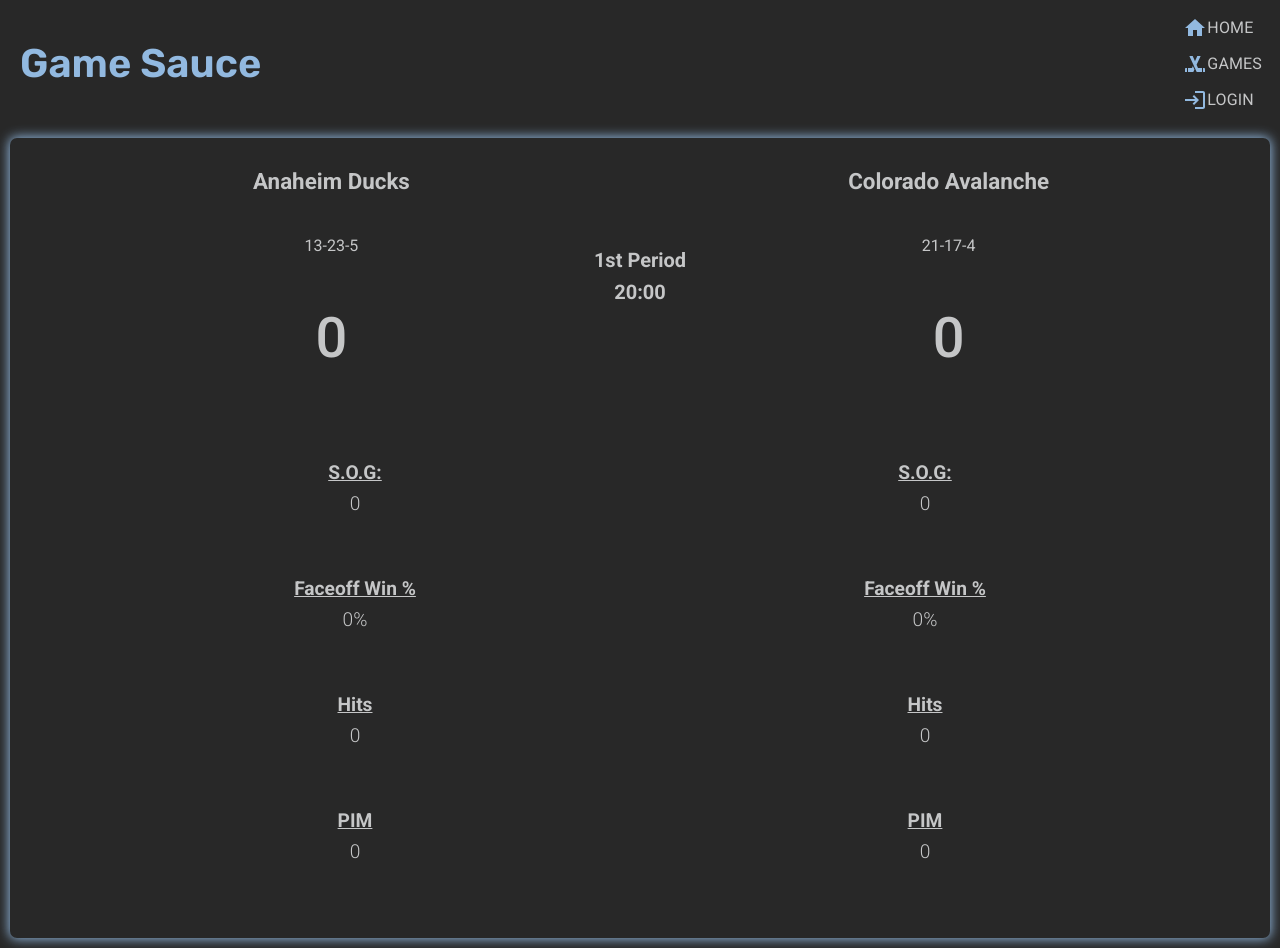
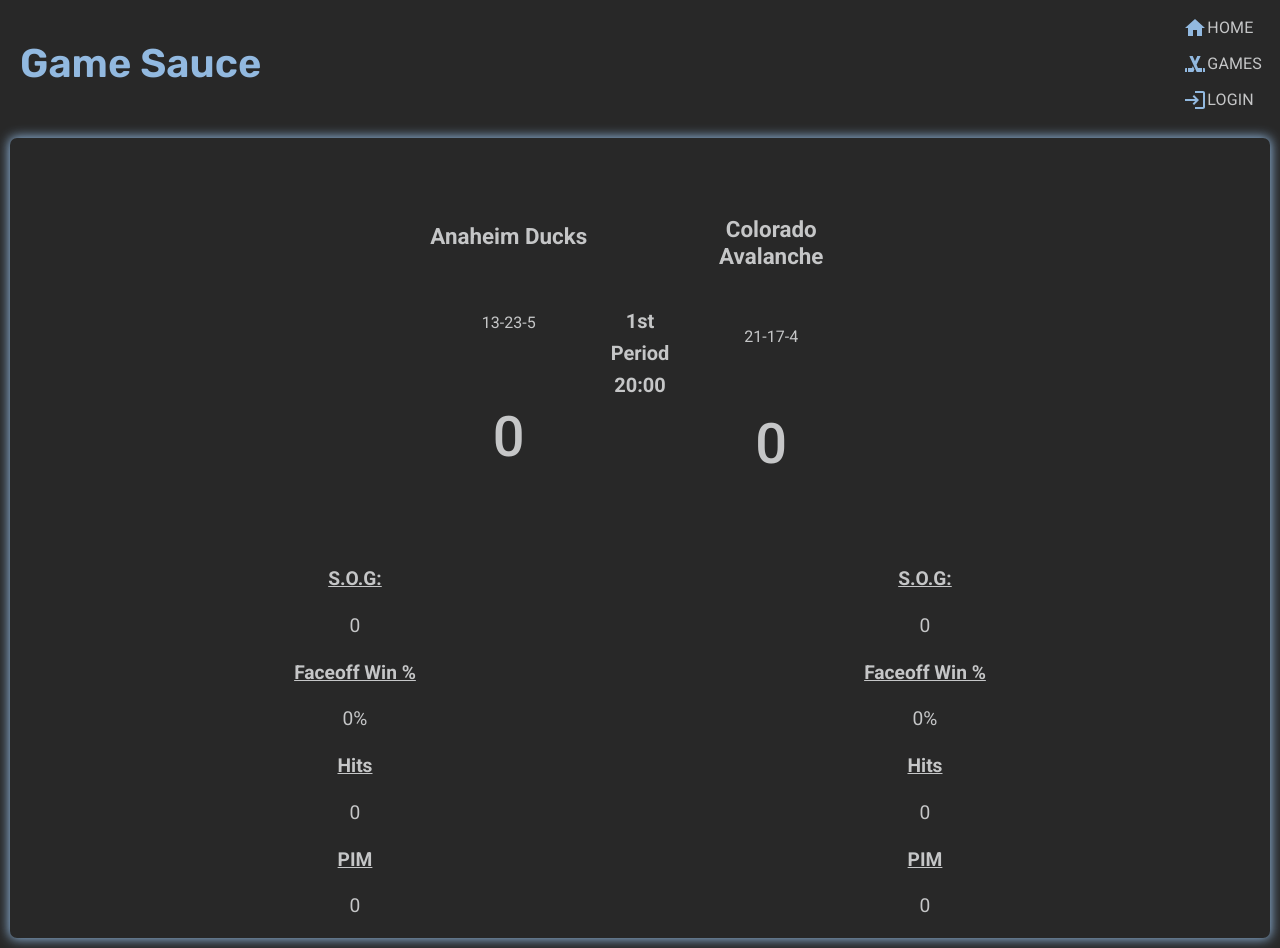
Before and after one commit to JerimiahK/GameSauce-NHL-Application, a React (Create React App) app in the folder client/: page / in a window 1280 px wide. Built offline with nearby package versions, Linux system fonts and the light colour scheme.

Commit message:
cleaned up more unnessary CSS for the gamebox

```diff
--- a/client/src/App.css
+++ b/client/src/App.css
@@ -41,8 +41,11 @@
 }
 
 .currentGameBox {
+  display: flex;
+  flex-direction: column;
+  justify-content: center;
   background-color: #282828;
-  height: 100%;
+  height: 100vh;
   color: #C5C6C7;
   border-radius: 7px;
   box-shadow: 0px 0px 12px 1px #92b9e0;
@@ -51,6 +54,11 @@
 .currentGameHeader {
   height: 40%;
   text-align: center;
+  display: flex;
+  flex-direction: row;
+  align-items: center;
+  justify-content: center;
+  height: 85%;
 }
 
 .headerRow {
@@ -107,25 +115,9 @@
   width: 100%;
 }
 
-.row {
-  height: 25%;
-}
-
-.row p {
-  margin-bottom: 0;
-}
-
-.lastRow {
-  border-bottom: none;
-}
-
-.columnLeft {
-  /* border-right: 1px solid #fffefe; */
-}
-
 .liveStat {
   font-size: 120%;
-  font-weight: 100;
+  font-weight: 400;
   text-decoration: none;
 }
 
```
